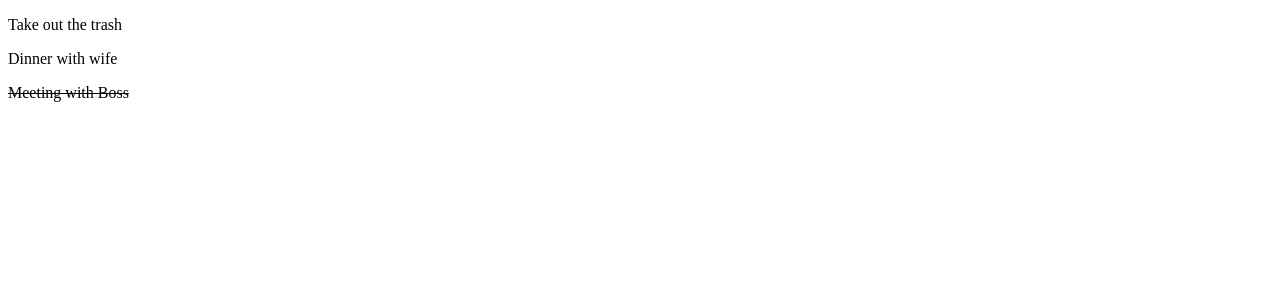
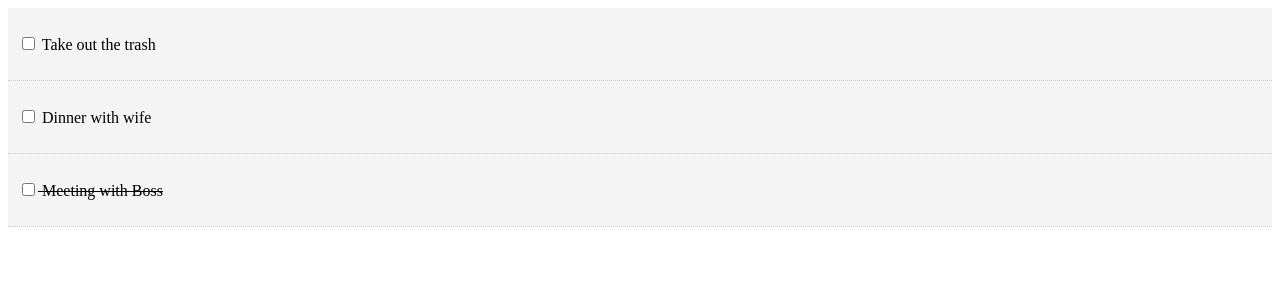
Before and after one commit to jvnhrn/react-crash-course-todo-list, a React (Create React App) app: page / in a window 1280 px wide. Shown: the top 300 px of the page. Built offline with nearby package versions, Linux system fonts and the light colour scheme.

Commit message:
markcomplete =>

```diff
--- a/src/components/TodoItem.js
+++ b/src/components/TodoItem.js
@@ -4,14 +4,24 @@
 export class TodoItem extends Component {
     getStyle = () => {
         return {
+            background: '#f4f4f4',
+            padding: '10px',
+            borderBottom: '1px #ccc dotted',
             textDecoration: this.props.todo.completed ? 'line-through' : 'none'
         }
+    }
+
+    markComplete = () => {
+        console.log(this.props)
     }
 
     render() {
         return (
             <div style={this.getStyle()}>
-                <p>{this.props.todo.title} </p>
+                <p>
+                    <input type="checkbox" onChange={this.markComplete}/> {'  '}
+                    {this.props.todo.title}
+                </p>
             </div>
         )
     }
```
Also changed, not shown: 1 other file (tests, documents, lock files or other folders).
